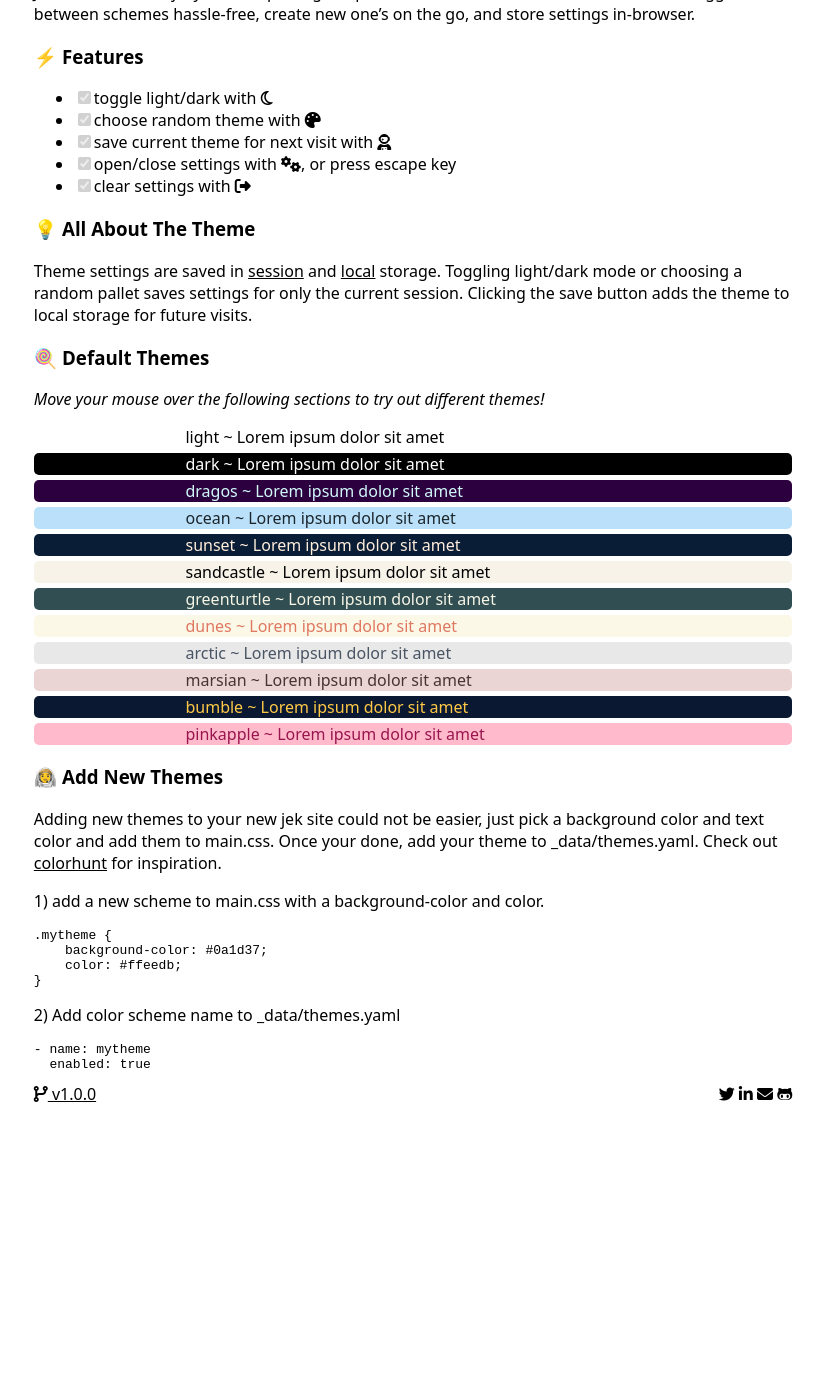
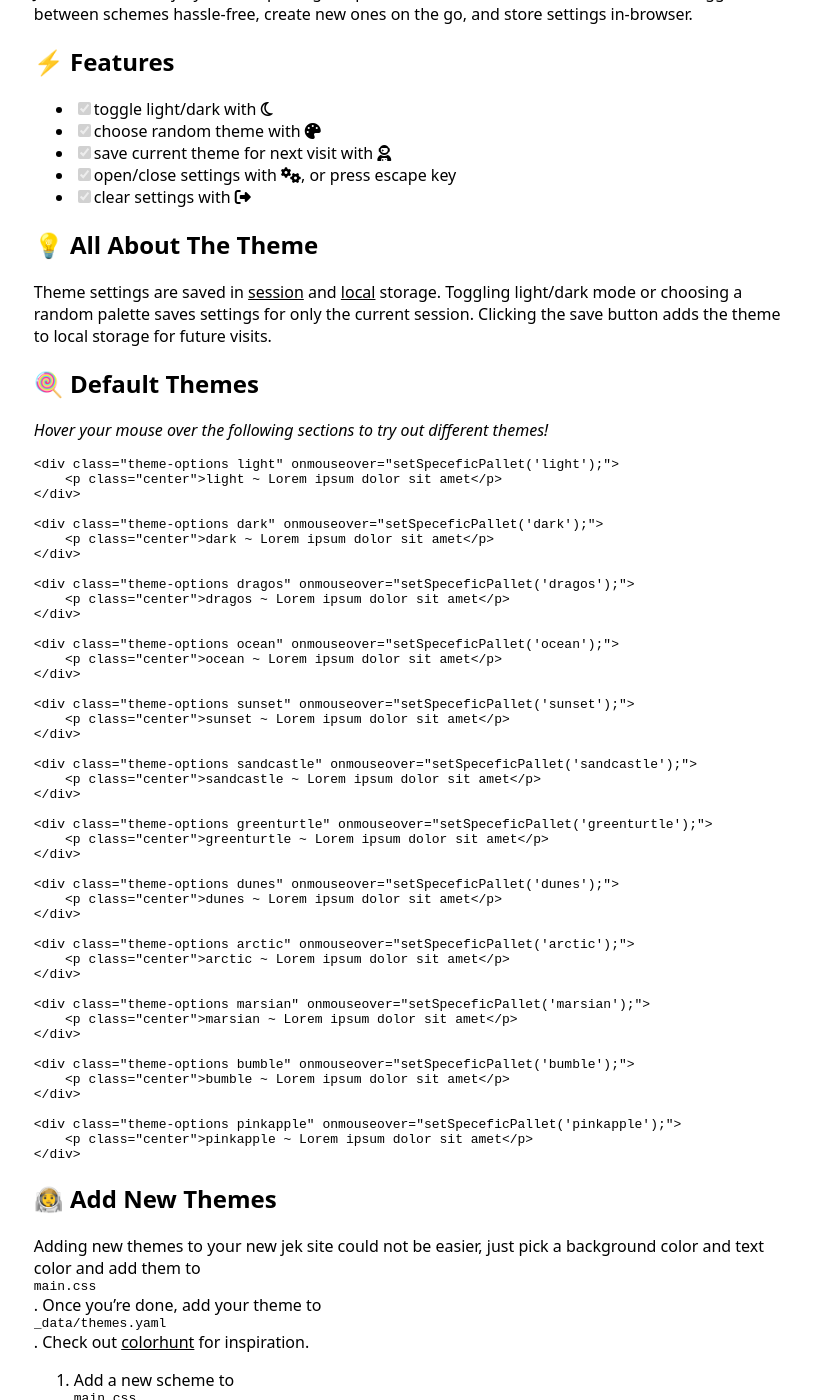
Before and after one commit to tcbutler320/jek, a Jekyll site: the page built from index.md, in a window 1280 px wide and 1400 px high, scrolled down 260 px. Shown: the whole window, without its empty margins (227-1051 px from the left). Built offline with Jekyll 4.4.1, drawn with Linux system fonts in a browser that asks for light colours; nearby versions of some CDN libraries; before the commit the page ends 1386 px from its top, so only the background shows below that; some of the changed text lies outside the part shown.

Commit message:
Update index.md

````diff
--- a/index.md
+++ b/index.md
@@ -13,47 +13,48 @@ layout: home
 ░░░░░░░░░░░░░ by Tyler Butler ░░░░░░░░
 ```
 
-Jek is a minimalist jekyll theme putting the power of color schemes in the user's hands. Toggle between schemes hassle-free, create new one's on the go, and store settings in-browser.
-### ⚡ Features
-+ [x] toggle light/dark with <i class="far fa-moon zoom" onclick="darkMode();"></i>
-+ [x] choose random theme with <i class="fas fa-palette zoom" onclick="changeTheme();"></i>
-+ [x] save current theme for next visit with <i class="fas fa-user-astronaut zoom" onclick="saveFavorite();"></i>
-+ [x] open/close settings with <i class="fas fa-cogs zoom" onclick="toggleSettings();"></i>, or press escape key
-+ [x] clear settings with <i class="fas fa-sign-out-alt zoom" onclick="clearSettings();"></i>
+Jek is a minimalist jekyll theme putting the power of color schemes in the user's hands. Toggle between schemes hassle-free, create new ones on the go, and store settings in-browser.
 
 
-### 💡 All About The Theme
+## ⚡ Features
 
-Theme settings are saved in [session](https://developer.mozilla.org/en-US/docs/Web/API/Window/sessionStorage) and [local](https://developer.mozilla.org/en-US/docs/Web/API/Window/localStorage) storage. Toggling light/dark mode or choosing a random pallet saves settings for only the current session. Clicking the save button adds the theme to local storage for future visits.
+- [x] toggle light/dark with <i class="far fa-moon zoom" onclick="darkMode();"></i>
+- [x] choose random theme with <i class="fas fa-palette zoom" onclick="changeTheme();"></i>
+- [x] save current theme for next visit with <i class="fas fa-user-astronaut zoom" onclick="saveFavorite();"></i>
+- [x] open/close settings with <i class="fas fa-cogs zoom" onclick="toggleSettings();"></i>, or press escape key
+- [x] clear settings with <i class="fas fa-sign-out-alt zoom" onclick="clearSettings();"></i>
 
-### 🍭 Default Themes
 
-*Move your mouse over the following sections to try out different themes!*
+## 💡 All About The Theme
+
+Theme settings are saved in [session](https://developer.mozilla.org/en-US/docs/Web/API/Window/sessionStorage) and [local](https://developer.mozilla.org/en-US/docs/Web/API/Window/localStorage) storage. Toggling light/dark mode or choosing a random palette saves settings for only the current session. Clicking the save button adds the theme to local storage for future visits.
+
+
+## 🍭 Default Themes
+
+_Hover your mouse over the following sections to try out different themes!_
 
 {% for themes in site.data.themes %}
-  <div class="theme-options {{themes.name}}" onmouseover="setSpeceficPallet('{{themes.name}}');">
-    <p class="center">{{themes.name}} ~ Lorem ipsum dolor sit amet</p>
-  </div>
+    <div class="theme-options {{ themes.name }}" onmouseover="setSpeceficPallet('{{ themes.name }}');">
+        <p class="center">{{ themes.name }} ~ Lorem ipsum dolor sit amet</p>
+    </div>
 {% endfor %}
 
 
-### 👩‍🚀 Add New Themes
+## 👩‍🚀 Add New Themes
 
-Adding new themes to your new jek site could not be easier, just pick a background color and text color and add them to main.css. Once your done, add your theme to _data/themes.yaml. Check out [colorhunt](https://colorhunt.co/) for inspiration.
+Adding new themes to your new jek site could not be easier, just pick a background color and text color and add them to `main.css`. Once you're done, add your theme to `_data/themes.yaml`. Check out [colorhunt](https://colorhunt.co/) for inspiration.
 
 
-1) add a new scheme to main.css with a background-color and color.
-
-```
-.mytheme {
-    background-color: #0a1d37;
-    color: #ffeedb;
-}
-```
-
-2) Add color scheme name to _data/themes.yaml
-
-```yaml
-- name: mytheme
-  enabled: true
-```
+1. Add a new scheme to `main.css` with `background-color` and `color` set.
+    ```css
+    .mytheme {
+      background-color: #0a1d37;
+      color: #ffeedb;
+    }
+    ```
+2. Add a color scheme name to `_data/themes.yaml`.
+    ```yaml
+    - name: mytheme
+      enabled: true
+    ```
````
